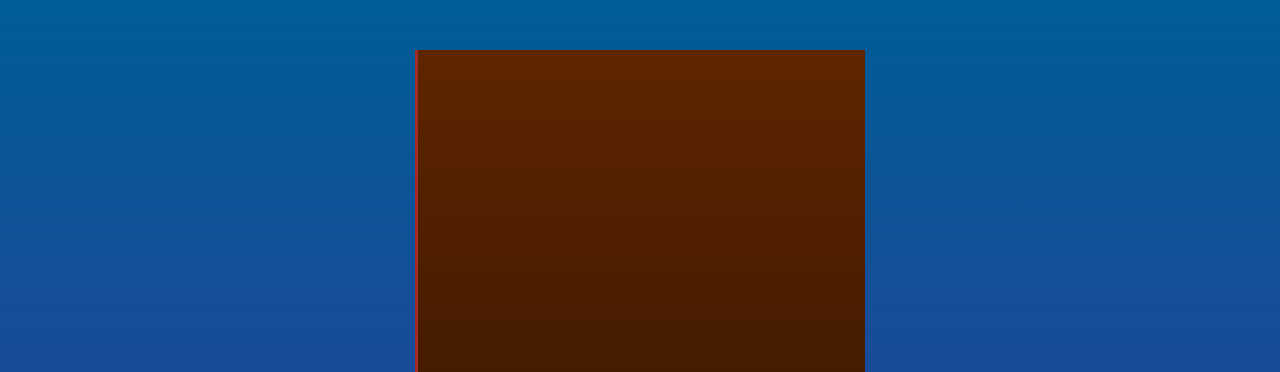
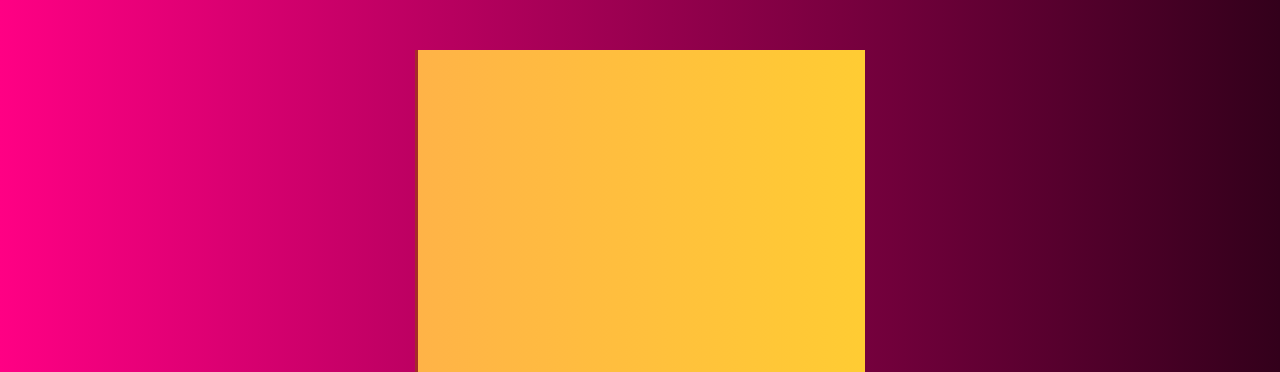
Before and after one commit to abc-is-here/A-new-desire, a plain HTML site: page index.html in a window 1280 px wide. Shown: the top 372 px of the page. Drawn offline with nearby package versions, Linux system fonts and the light colour scheme.

Commit message:
I forgot the readme!

```diff
--- a/style.css
+++ b/style.css
@@ -10,7 +10,8 @@ body{
     justify-content: center;
     align-items: center;
     font-family: 'Gill Sans', 'Gill Sans MT', Calibri, 'Trebuchet MS', sans-serif;
-    background: linear-gradient(#005C97, #363795);
+    background: linear-gradient(90deg, #ff0084, #33001b);
+    overflow: hidden;
 }
 
 .book{
@@ -60,6 +61,7 @@ body{
     display: flex;
     justify-content: center;
     align-items: center;
+    background: linear-gradient(white, rgb(206, 206, 206));
 }
 
 button{
@@ -101,7 +103,7 @@ i{
 }
 
 #f1{
-    background: linear-gradient(#5e2500, #291000);
+    background: linear-gradient(90deg, #ffb347, #ffcc33);
     color: aliceblue;
 }
 
```
Also changed, not shown: 1 other file.
